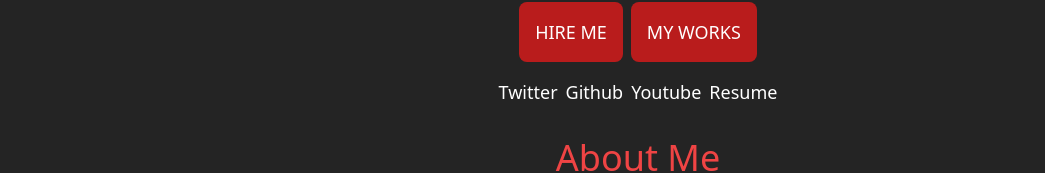
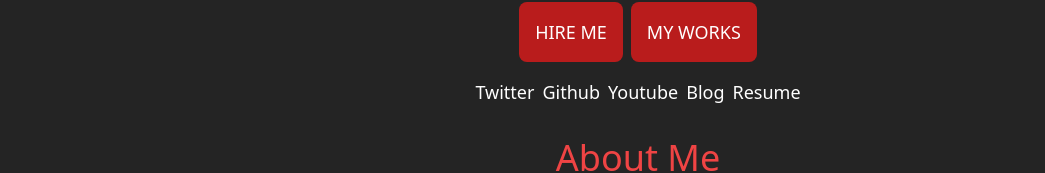
Before and after one commit to itsanishjain/anish_jain_profile, a Next.js app: page / in a window 1280 px wide. Shown: the part 297-470 px from the top of the page, without its empty margins (2-1047 px from the left). Built offline with nearby package versions, Linux system fonts and the light colour scheme.

Commit message:
add blog

```diff
--- a/pages/index.js
+++ b/pages/index.js
@@ -93,6 +93,16 @@ export default function Home() {
                 rel="noreferrer"
               >
                 Youtube
+              </a>
+            </span>
+
+            <span>
+              <a
+                href="https://hashnode.com/@itsanishjain"
+                target="_blank"
+                rel="noreferrer"
+              >
+                Blog
               </a>
             </span>
 
```
